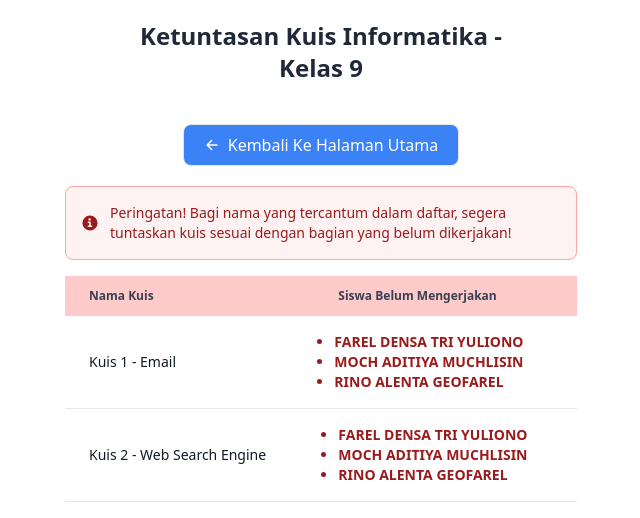
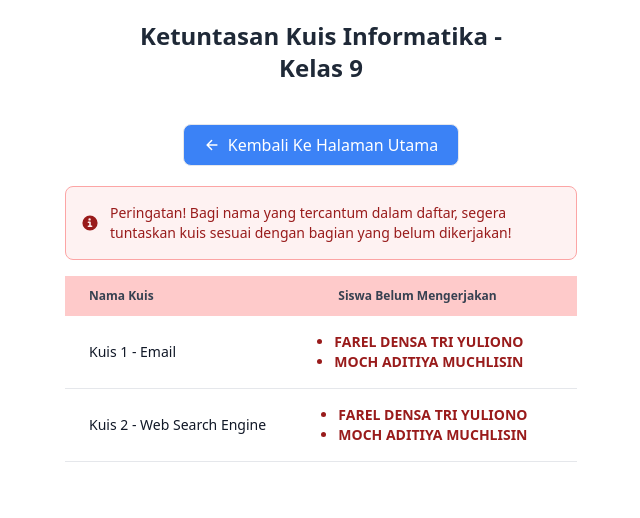
Before and after one commit to wanglaga/kuiskelas9, a website: page kuis/ketuntasan.html in a window 1280 px wide. Shown: the whole page, without its empty margins (319-959 px from the left). Drawn offline with nearby package versions, Linux system fonts and the light colour scheme.

Commit message:
Rino Done

```diff
--- a/kuis/ketuntasan.html
+++ b/kuis/ketuntasan.html
@@ -55,7 +55,6 @@
                             <ul class="list-disc">
                                 <li>FAREL DENSA TRI YULIONO</li>
                                 <li>MOCH ADITIYA MUCHLISIN</li>
-                                <li>RINO ALENTA GEOFAREL</li>
                             </ul>
                         </td>
                     </tr>
@@ -68,7 +67,6 @@
                             <ul class="list-disc">
                                 <li>FAREL DENSA TRI YULIONO</li>
                                 <li>MOCH ADITIYA MUCHLISIN</li>
-                                <li>RINO ALENTA GEOFAREL</li>
                             </ul>
                         </td>
                     </tr>
```
